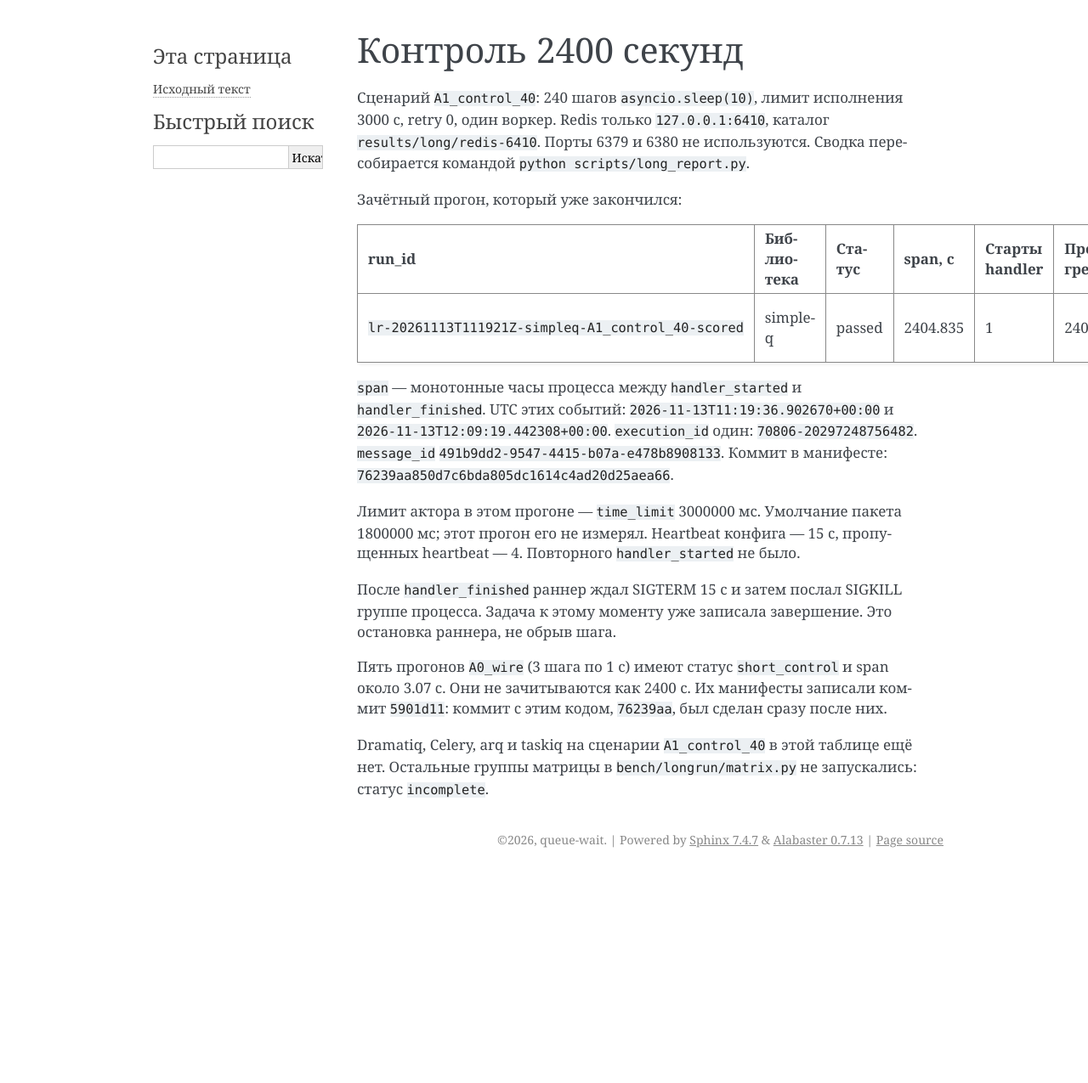
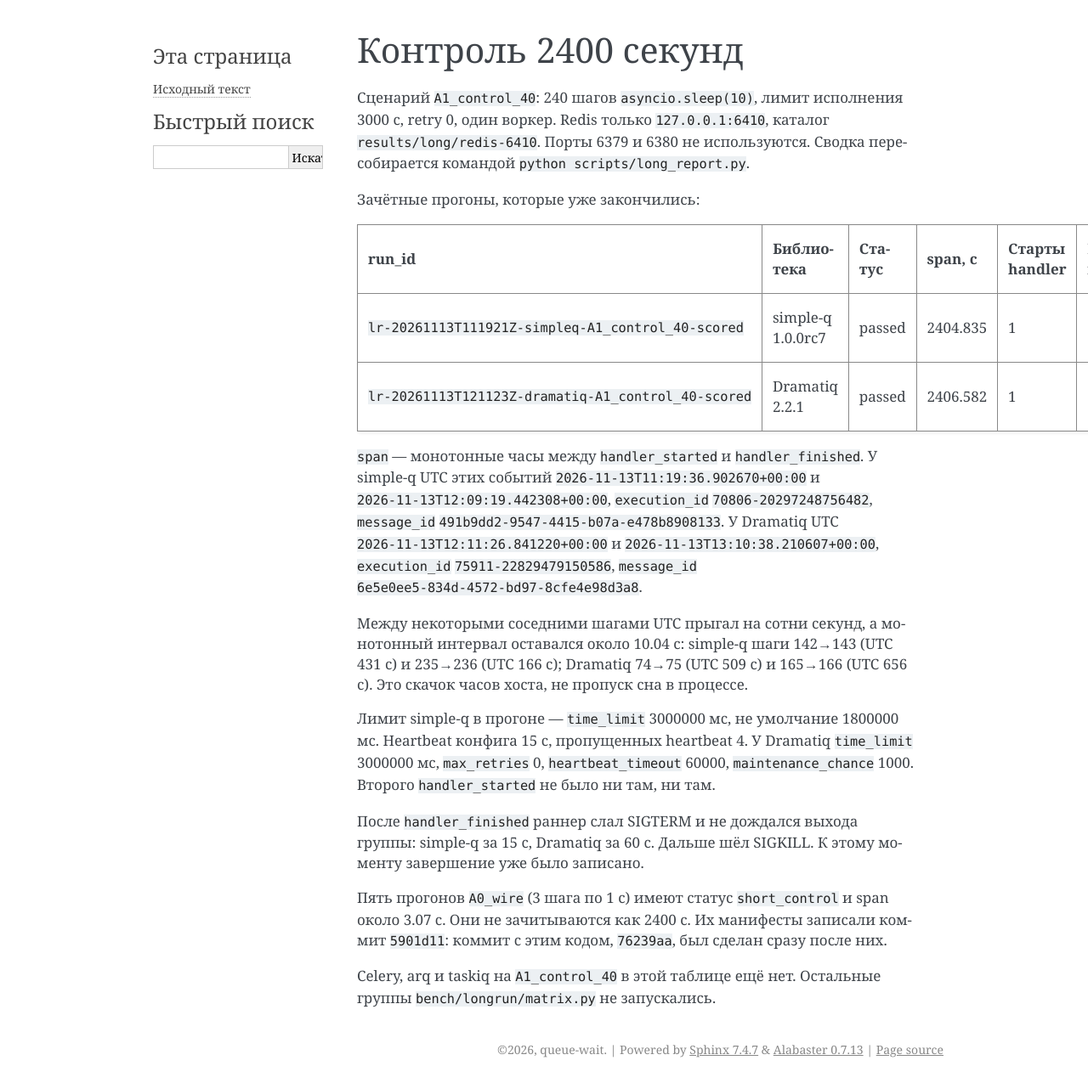
Before and after one commit to hewimetall/resurche_for_baground_tasks, a Sphinx documentation site: the page built from docs/reference/long-control.md, in a window 1280 px wide. Shown: the whole page at 85% size. Built offline with Sphinx 7.4.7, drawn with Linux system fonts in a browser that asks for light colours; before the commit the page ends 1028 px from its top, so only the background shows below that.

Commit message:
Record the Dramatiq 2400-second control.
One handler ran for 2406.6 monotonic seconds, with 240 progress events and 240 HTTP effects. Two UTC jumps between steps left the monotonic 10-second sleep unchanged.

Co-authored-by: netromnik <hewimetall@users.noreply.github.com>

```diff
--- a/docs/reference/long-control.md
+++ b/docs/reference/long-control.md
@@ -2,18 +2,21 @@
 
 Сценарий `A1_control_40`: 240 шагов `asyncio.sleep(10)`, лимит исполнения 3000 с, retry 0, один воркер. Redis только `127.0.0.1:6410`, каталог `results/long/redis-6410`. Порты 6379 и 6380 не используются. Сводка пересобирается командой `python scripts/long_report.py`.
 
-Зачётный прогон, который уже закончился:
+Зачётные прогоны, которые уже закончились:
 
 | run_id | Библиотека | Статус | span, с | Старты handler | Прогресс | HTTP-эффекты |
 | --- | --- | --- | --- | --- | --- | --- |
-| `lr-20261113T111921Z-simpleq-A1_control_40-scored` | simple-q | passed | 2404.835 | 1 | 240 | 240, дублей 0 |
+| `lr-20261113T111921Z-simpleq-A1_control_40-scored` | simple-q 1.0.0rc7 | passed | 2404.835 | 1 | 240 | 240, дублей 0 |
+| `lr-20261113T121123Z-dramatiq-A1_control_40-scored` | Dramatiq 2.2.1 | passed | 2406.582 | 1 | 240 | 240, дублей 0 |
 
-`span` — монотонные часы процесса между `handler_started` и `handler_finished`. UTC этих событий: `2026-11-13T11:19:36.902670+00:00` и `2026-11-13T12:09:19.442308+00:00`. `execution_id` один: `70806-20297248756482`. `message_id` `491b9dd2-9547-4415-b07a-e478b8908133`. Коммит в манифесте: `76239aa850d7c6bda805dc1614c4ad20d25aea66`.
+`span` — монотонные часы между `handler_started` и `handler_finished`. У simple-q UTC этих событий `2026-11-13T11:19:36.902670+00:00` и `2026-11-13T12:09:19.442308+00:00`, `execution_id` `70806-20297248756482`, `message_id` `491b9dd2-9547-4415-b07a-e478b8908133`. У Dramatiq UTC `2026-11-13T12:11:26.841220+00:00` и `2026-11-13T13:10:38.210607+00:00`, `execution_id` `75911-22829479150586`, `message_id` `6e5e0ee5-834d-4572-bd97-8cfe4e98d3a8`.
 
-Лимит актора в этом прогоне — `time_limit` 3000000 мс. Умолчание пакета 1800000 мс; этот прогон его не измерял. Heartbeat конфига — 15 с, пропущенных heartbeat — 4. Повторного `handler_started` не было.
+Между некоторыми соседними шагами UTC прыгал на сотни секунд, а монотонный интервал оставался около 10.04 с: simple-q шаги 142→143 (UTC 431 с) и 235→236 (UTC 166 с); Dramatiq 74→75 (UTC 509 с) и 165→166 (UTC 656 с). Это скачок часов хоста, не пропуск сна в процессе.
 
-После `handler_finished` раннер ждал SIGTERM 15 с и затем послал SIGKILL группе процесса. Задача к этому моменту уже записала завершение. Это остановка раннера, не обрыв шага.
+Лимит simple-q в прогоне — `time_limit` 3000000 мс, не умолчание 1800000 мс. Heartbeat конфига 15 с, пропущенных heartbeat 4. У Dramatiq `time_limit` 3000000 мс, `max_retries` 0, `heartbeat_timeout` 60000, `maintenance_chance` 1000. Второго `handler_started` не было ни там, ни там.
+
+После `handler_finished` раннер слал SIGTERM и не дождался выхода группы: simple-q за 15 с, Dramatiq за 60 с. Дальше шёл SIGKILL. К этому моменту завершение уже было записано.
 
 Пять прогонов `A0_wire` (3 шага по 1 с) имеют статус `short_control` и span около 3.07 с. Они не зачитываются как 2400 с. Их манифесты записали коммит `5901d11`: коммит с этим кодом, `76239aa`, был сделан сразу после них.
 
-Dramatiq, Celery, arq и taskiq на сценарии `A1_control_40` в этой таблице ещё нет. Остальные группы матрицы в `bench/longrun/matrix.py` не запускались: статус `incomplete`.
+Celery, arq и taskiq на `A1_control_40` в этой таблице ещё нет. Остальные группы `bench/longrun/matrix.py` не запускались.
```
Also changed, not shown: 8 other files.
